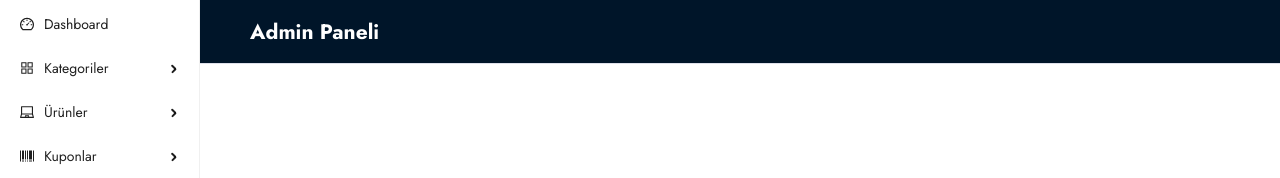
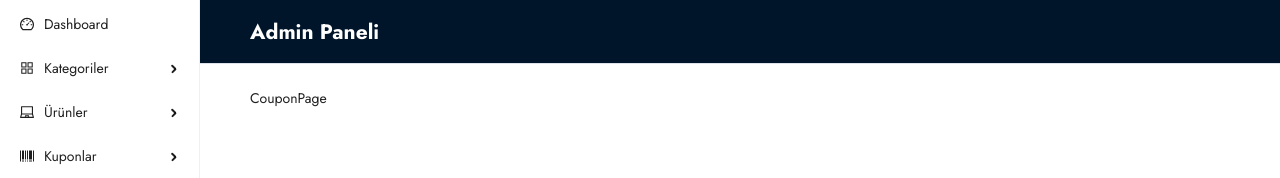
Before and after one commit to ibrahimEthemxd/E-ticaret, a React (Vite) app in the folder E-ticaret/frontend/: page /admin/coupons in a window 1280 px wide. Shown: the top 178 px of the page. Built offline with nearby package versions, Linux system fonts and the light colour scheme; sample sign-in values are in the browser's storage.

Commit message:
Coupon page oluşturma

```diff
--- a/E-ticaret/frontend/src/App.jsx
+++ b/E-ticaret/frontend/src/App.jsx
@@ -16,6 +16,8 @@ import CreateCategoryPage from "./pages/Admin/Categories/CreateCategoryPage";
 import ProductPage from "./pages/Admin/Products/ProductPage";
 import CreateProductPage from "./pages/Admin/Products/CreateProductPage";
 import UpdateProductPage from "./pages/Admin/Products/UpdateProductPage";
+import CouponPage from "./pages/Admin/Coupons/CouponPage";
+
 
 function App() {
   return (
@@ -37,6 +39,7 @@ function App() {
           <Route path="products" element={<ProductPage />} />
           <Route path="products/create" element={<CreateProductPage />} />
           <Route path="products/update/:id" element={<UpdateProductPage />} />
+          <Route path="coupons" element={<CouponPage />} />
         </Route>
       </Routes>
     </>
--- /dev/null
+++ b/E-ticaret/frontend/src/pages/Admin/Coupons/CouponPage.jsx
@@ -0,0 +1,9 @@
+import React from 'react'
+
+const CouponPage = () => {
+  return (
+    <div>CouponPage</div>
+  )
+}
+
+export default CouponPage
```
